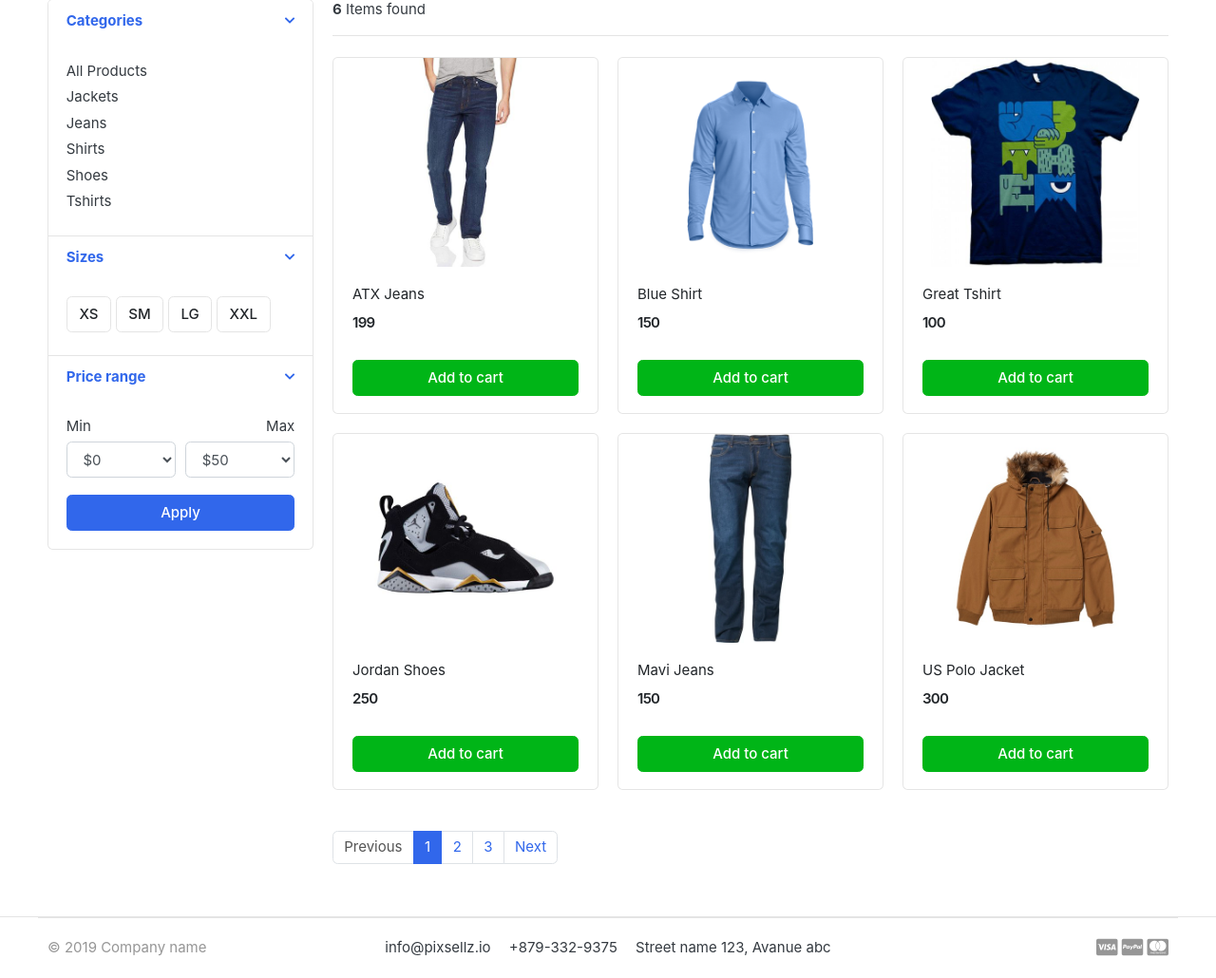
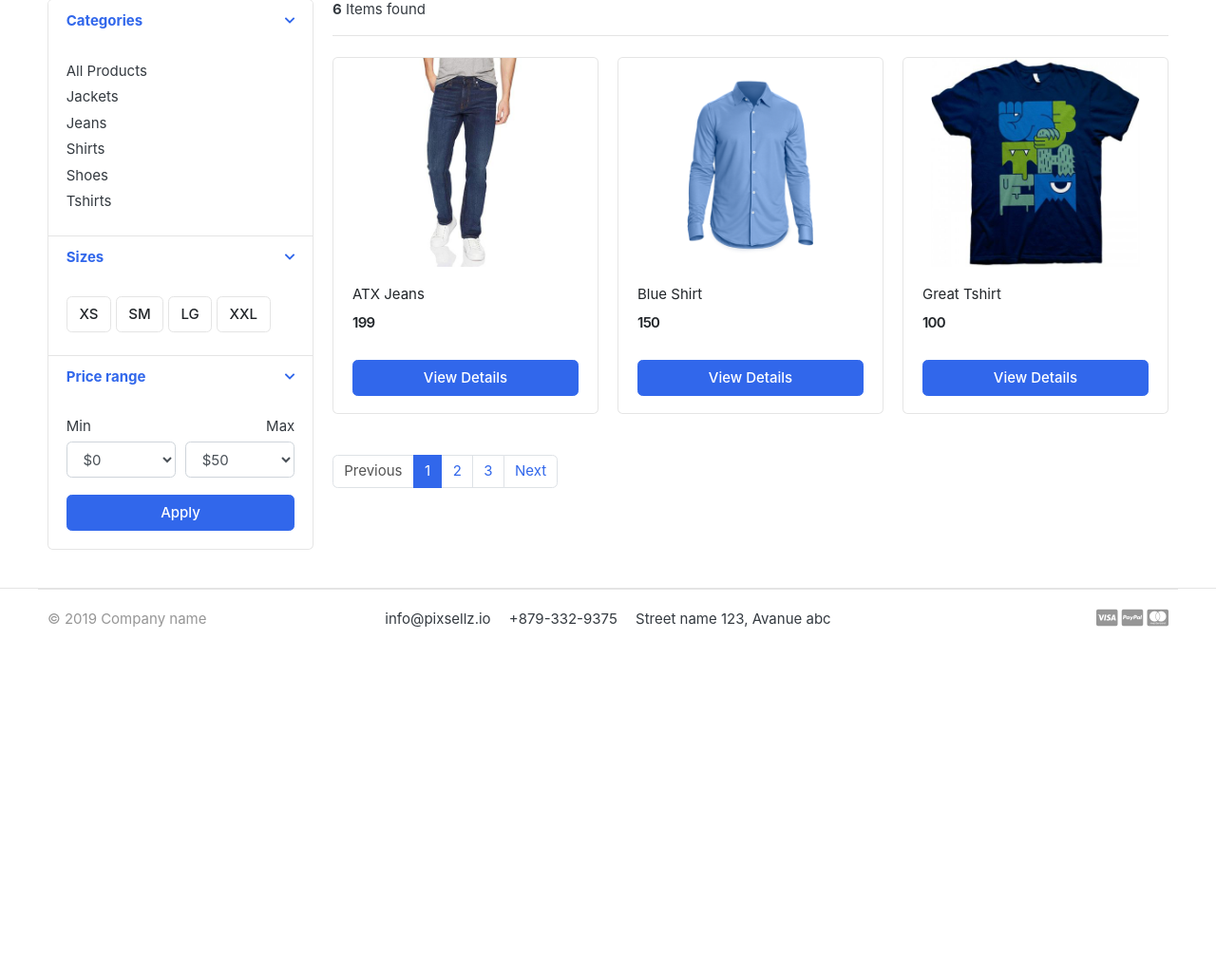
Before and after one commit to raedGham/django, a Django app: page /store/ in a window 1280 px wide. Shown: the part 300-1330 px from the top of the page at 95% size. After the commit the page ends 961 px from the top, so only its background shows below. Run offline with Django 3.2, Linux system fonts and the light colour scheme; data comes from the database, SQL or seed files in the repository; both versions use the stored data as it was after the commit; some libraries are stand-ins or nearby versions; some web fonts are replaced.

Commit message:
start pagination

```diff
--- /dev/null
+++ b/carts/context_processors.py
@@ -0,0 +1,17 @@
+from .models import Cart, CartItem
+from .views import _cart_id
+
+
+def counter(request):
+    cart_count = 0
+    if 'admin' in request.path:
+        return {}
+    else:
+        try:
+            cart = Cart.objects.filter(cart_id=_cart_id(request))
+            cart_items = CartItem.objects.all().filter(cart=cart[:1])
+            for cart_item in cart_items:
+                cart_count += cart_item.quantity
+        except Cart.DoesNotExist:
+            cart_count = 0
+    return dict(cart_count=cart_count)
--- a/greatkart/settings.py
+++ b/greatkart/settings.py
@@ -67,6 +67,7 @@
                 'django.contrib.auth.context_processors.auth',
                 'django.contrib.messages.context_processors.messages',
                 'category.context_processors.menu_links',
+                'carts.context_processors.counter',
             ],
         },
     },
--- a/store/views.py
+++ b/store/views.py
@@ -2,6 +2,9 @@
 from .models import Product, Category
 from carts.models import CartItem
 from carts.views import _cart_id
+
+from django.core.paginator import EmptyPage, PageNotAnInteger, Paginator
+
 # Create your views here.
 
 
@@ -12,14 +15,20 @@
         categories = get_object_or_404(Category, slug=category_slug)
         products = Product.objects.filter(
             is_available=True, category=categories)
+        paginator = Paginator(products, 1)
+        page = request.GET.get('page')
+        paged_products = paginator.get_page(page)
         product_count = products.count()
 
     else:
         products = Product.objects.all().filter(is_available=True)
+        paginator = Paginator(products, 3)
+        page = request.GET.get('page')
+        paged_products = paginator.get_page(page)
         product_count = products.count()
 
     context = {
-        'products': products,
+        'products': paged_products,
         'product_count': product_count
     }
     return render(request, 'store/store.html', context)
--- a/templates/includes/navbar.html
+++ b/templates/includes/navbar.html
@@ -102,11 +102,13 @@
                 <a href="./register.html"> Register</a>
               </div>
             </div>
-            <a href="./cart" class="widget-header pl-3 ml-3">
+            <a href="{% url 'cart' %}" class="widget-header pl-3 ml-3">
               <div class="icon icon-sm rounded-circle border">
                 <i class="fa fa-shopping-cart"></i>
               </div>
-              <span class="badge badge-pill badge-danger notify">0</span>
+              <span class="badge badge-pill badge-danger notify"
+                >{{cart_count}}</span
+              >
             </a>
           </div>
           <!-- widgets-wrap.// -->
--- a/templates/store/store.html
+++ b/templates/store/store.html
@@ -169,10 +169,9 @@
                   </div>
                   <!-- price-wrap.// -->
                 </div>
-                <a
-                  href="{% url 'add_cart' product.id %}"
-                  class="btn btn-block btn-success"
-                  >Add to cart
+
+                <a href="{{product.get_url}}" class="btn btn-block btn-primary"
+                  >View Details
                 </a>
               </figcaption>
             </figure>
@@ -183,6 +182,8 @@
         <!-- row end.// -->
 
         <nav class="mt-4" aria-label="Page navigation sample">
+          {% if products.has_other_pages %}
+
           <ul class="pagination">
             <li class="page-item disabled">
               <a class="page-link" href="#">Previous</a>
@@ -194,6 +195,7 @@
             <li class="page-item"><a class="page-link" href="#">3</a></li>
             <li class="page-item"><a class="page-link" href="#">Next</a></li>
           </ul>
+          {% endif %}
         </nav>
       </main>
       <!-- col.// -->
```
Also changed, not shown: db.sqlite3.
